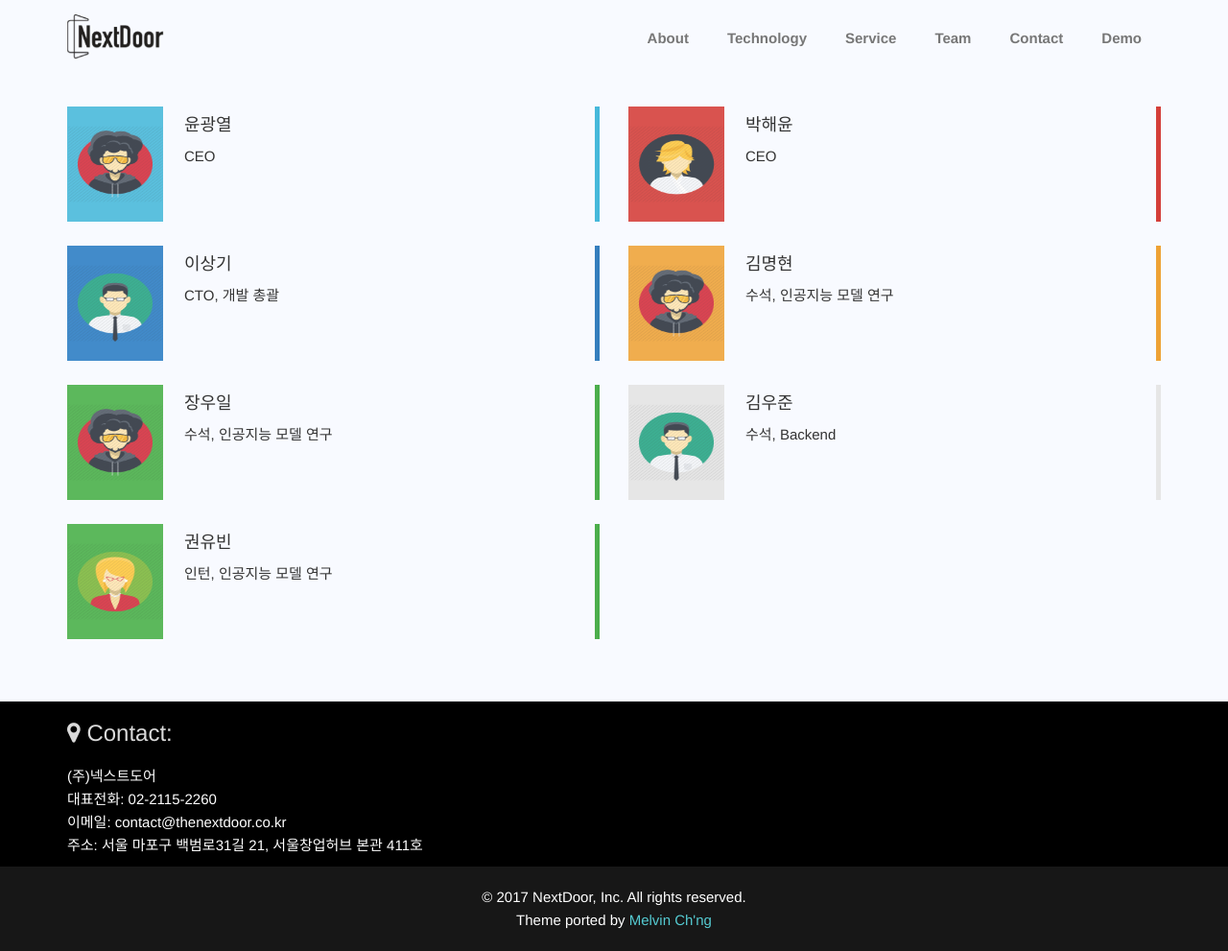
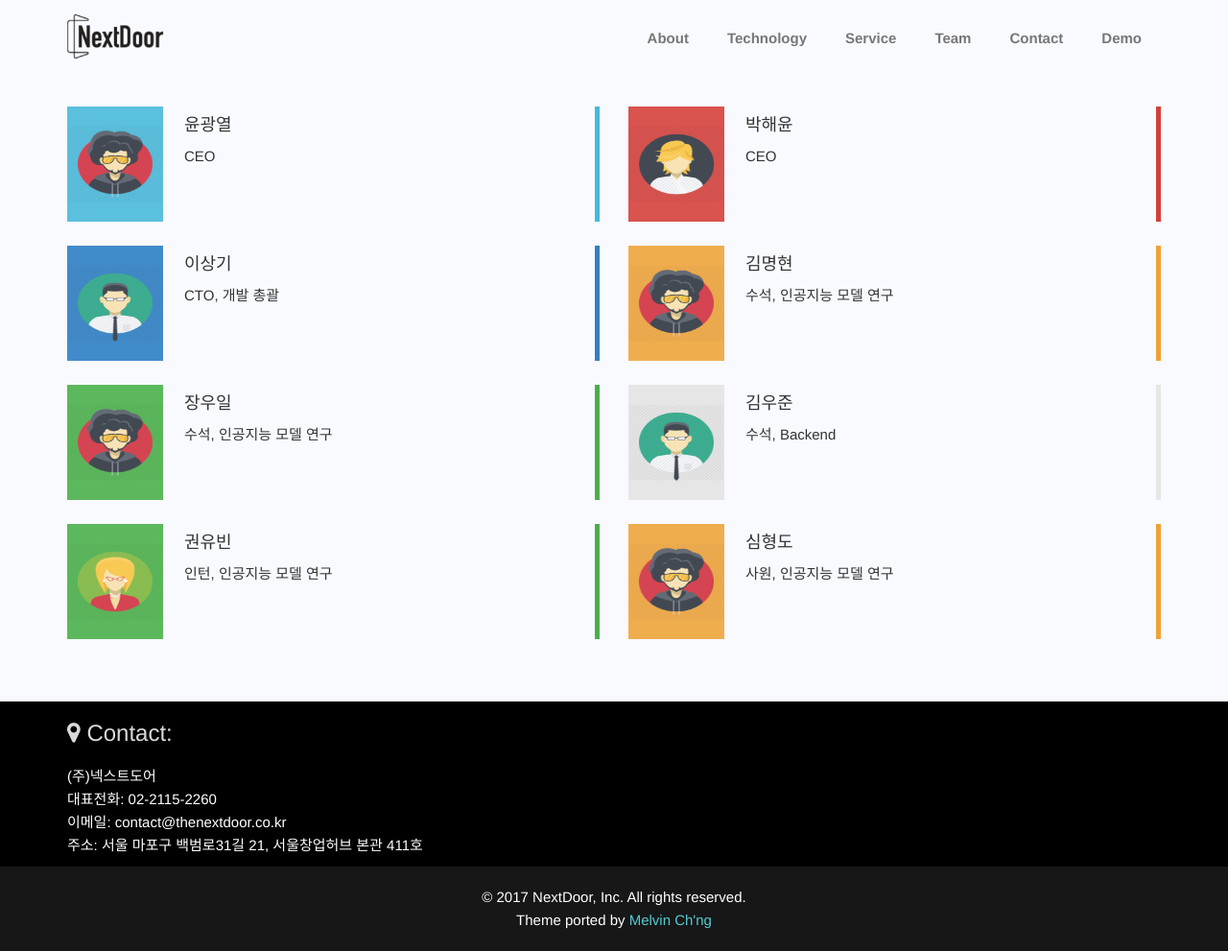
Before and after one commit to nextdoor-ai/nextdoor-ai.github.io, a Jekyll site: the page built from team.html, in a window 1280 px wide. Shown: the whole page at 96% size. Built offline with Jekyll 4.4.1, drawn with Linux system fonts in a browser that asks for light colours.

```diff
--- a/_layouts/home_style.html
+++ b/_layouts/home_style.html
@@ -1,6 +1,6 @@
 <!doctype html>
 <html lang="en">
-
+   <meta name="naver-site-verification" content="bf5c238eddd5b3a4802cda17308c4804c444a76d" />
   {% include head.html %}
   {% include header.html %}
   {% include script.html %}
--- a/team.html
+++ b/team.html
@@ -86,7 +86,18 @@
       <p>
         수석, Backend
       </p>
+    </div>
+    <div class="blockquote-box blockquote-warning animated wow fadeInRight clearfix">
+      <div class="square pull-left">
+        <img src="../assets/img/team/member2.png" alt="Feature-img" height="80" width="100">
       </div>
+      <h4>
+        심형도
+      </h4>
+      <p>
+        사원, 인공지능 모델 연구
+      </p>
+    </div>
     </div>
   </div>
 </div>
```
